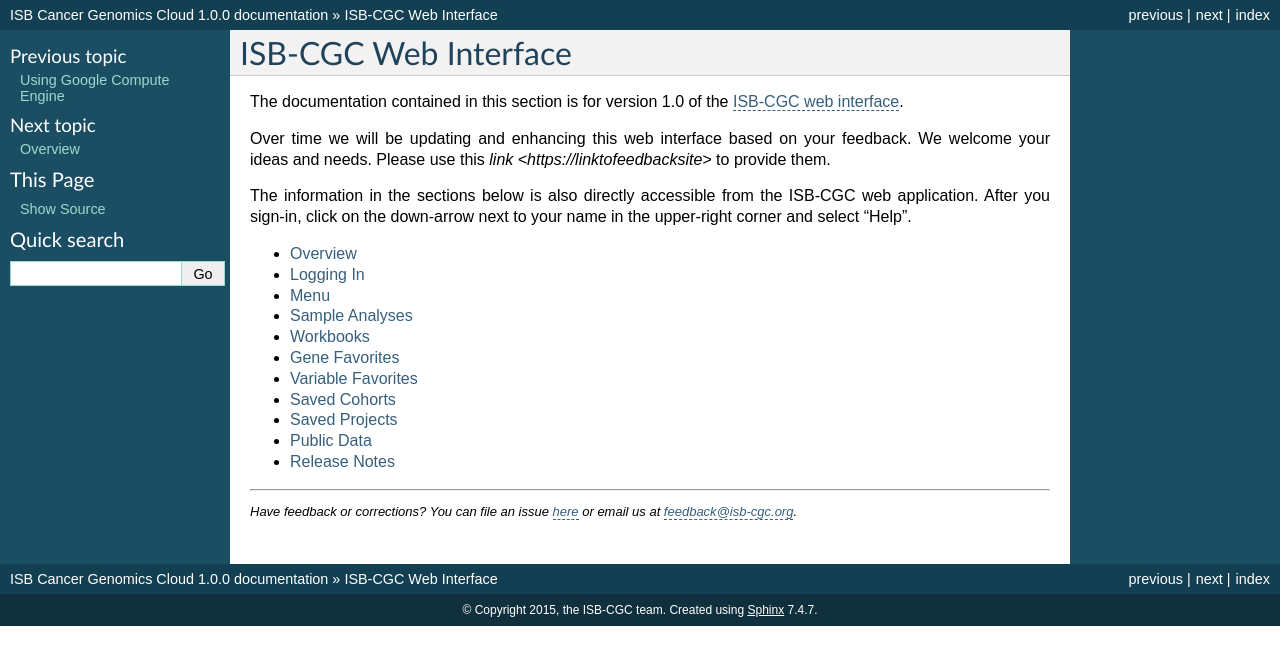
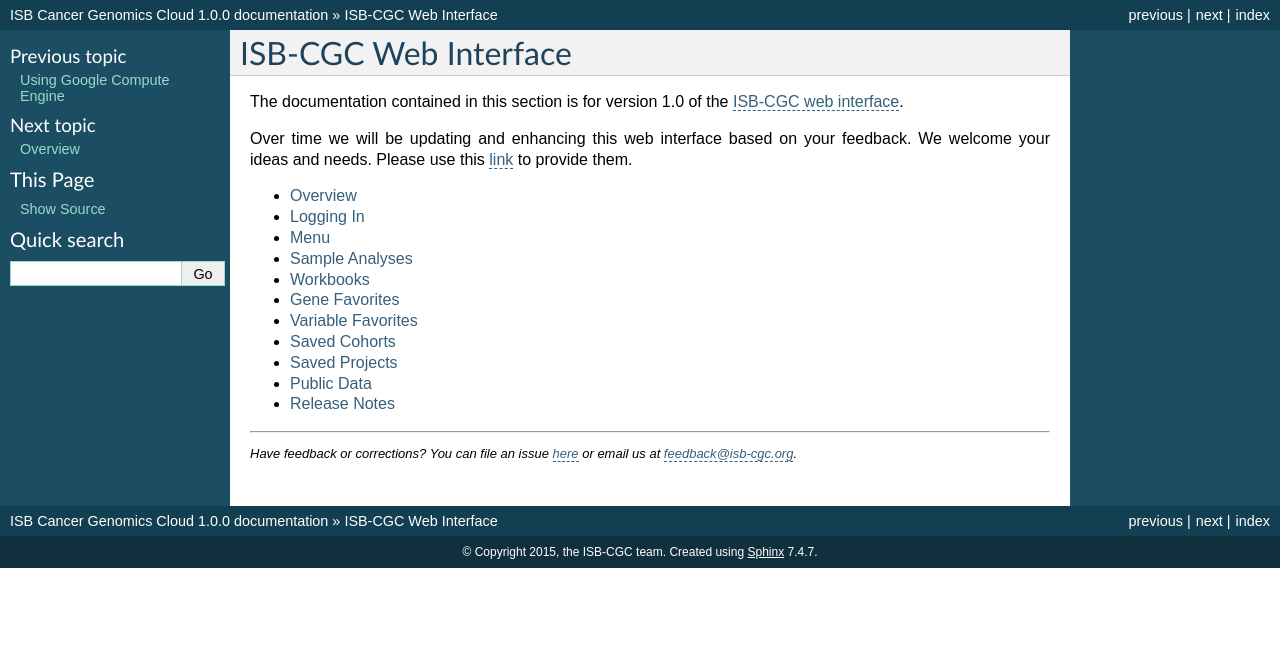
Before and after one commit to isb-cgc/readthedocs, a Sphinx documentation site: the page built from docs/source/sections/Web-UI.rst, in a window 1280 px wide. Shown: the top 665 px of the page. Built offline with Sphinx 7.4.7, drawn with Linux system fonts in a browser that asks for light colours.

Commit message:
Update Web-UI.rst

```diff
--- a/docs/source/sections/Web-UI.rst
+++ b/docs/source/sections/Web-UI.rst
@@ -2,12 +2,9 @@
 ISB-CGC Web Interface
 *********************
 
-The documentation contained in this section is for version 1.0 of the `ISB-CGC web interface <https://isb-cgc.appspot.com>`_.
+The documentation contained in this section is for version 1.0 of the `ISB-CGC web interface <https://mvm-dot-isb-cgc.appspot.com/>`_.
 
-Over time we will be updating and enhancing this web interface based on your feedback.  We welcome your ideas and needs.  Please use this `link <https://linktofeedbacksite>` to provide them.
-
-The information in the sections below is also directly accessible from the ISB-CGC web application.
-After you sign-in, click on the down-arrow next to your name in the upper-right corner and select "Help".
+Over time we will be updating and enhancing this web interface based on your feedback.  We welcome your ideas and needs.  Please use this `link <https://groups.google.com/a/isb-cgc.org/forum/#!newtopic/feedback>`_ to provide them.
 
 .. toctree::
    :maxdepth: 1
```
